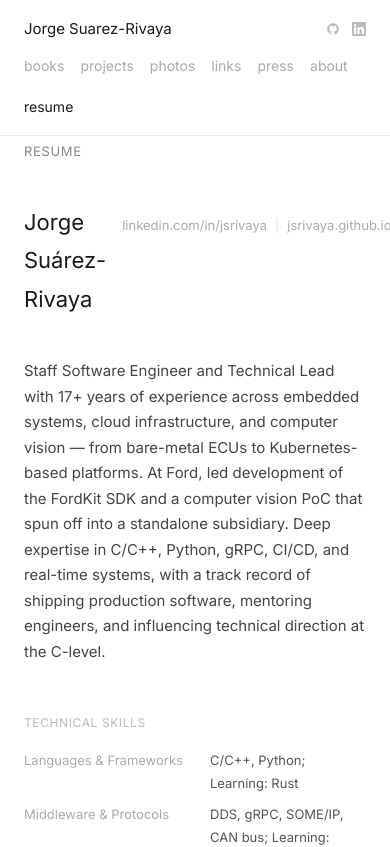
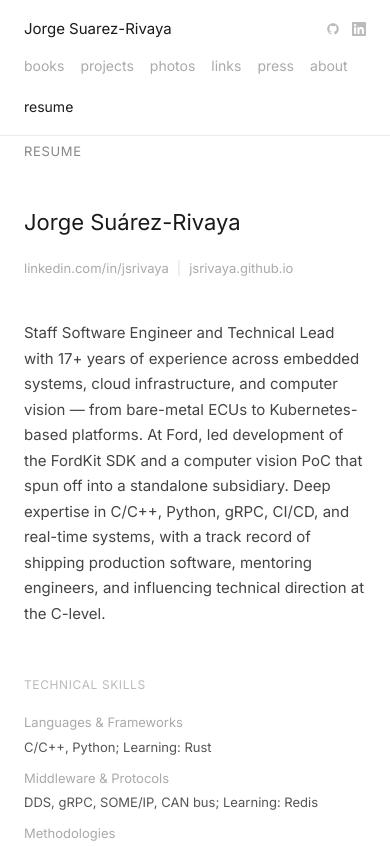
Before and after one commit to jsrivaya/jsrivaya.github.io, a Next.js app: page /resume in a window 390 px wide. Shown: the top 847 px of the page. Built offline with nearby package versions, Linux system fonts and the light colour scheme.

Commit message:
Fix resume page mobile alignment issues
- Header stacks vertically on mobile instead of overflowing
- Skills rows stack label above value on narrow screens
- Remove dangling pipe from experience period dates when they wrap

https://claude.ai/code/session_01DuzvoevXBZcveWbZAM3SDb

```diff
--- a/app/globals.css
+++ b/app/globals.css
@@ -47,4 +47,18 @@ a {
     margin-left: 0 !important;
     padding: 140px 24px 48px !important;
   }
+
+  .resume-header {
+    flex-direction: column;
+    align-items: flex-start;
+  }
+
+  .resume-skills-row {
+    flex-direction: column;
+    gap: 2px !important;
+  }
+
+  .resume-skill-label {
+    min-width: 0 !important;
+  }
 }
--- a/app/resume/page.tsx
+++ b/app/resume/page.tsx
@@ -195,7 +195,7 @@ export default function Resume() {
       </h1>
 
       {/* Header */}
-      <div style={{ display: "flex", justifyContent: "space-between", alignItems: "baseline", marginBottom: "40px", gap: "16px" }}>
+      <div className="resume-header" style={{ display: "flex", justifyContent: "space-between", alignItems: "baseline", marginBottom: "40px", gap: "16px" }}>
         <p style={{ fontSize: "22px", color: "#1a1a1a" }}>Jorge Suárez-Rivaya</p>
         <p style={{ fontSize: "13px", color: "#aaa", whiteSpace: "nowrap" }}>
           <a href="https://www.linkedin.com/in/jsrivaya/" target="_blank" rel="noopener noreferrer" className="entry-link" style={{ color: "#aaa" }}>linkedin.com/in/jsrivaya</a>
@@ -220,8 +220,8 @@ export default function Resume() {
         <p style={label}>Technical Skills</p>
         <div style={{ display: "flex", flexDirection: "column", gap: "8px" }}>
           {skills.map(({ label: l, value }) => (
-            <div key={l} style={{ display: "flex", gap: "16px" }}>
-              <span style={{ fontSize: "13px", color: "#aaa", minWidth: "170px", flexShrink: 0 }}>{l}</span>
+            <div key={l} className="resume-skills-row" style={{ display: "flex", gap: "16px" }}>
+              <span className="resume-skill-label" style={{ fontSize: "13px", color: "#aaa", minWidth: "170px", flexShrink: 0 }}>{l}</span>
               <span style={{ fontSize: "13px", color: "#555" }}>{value}</span>
             </div>
           ))}
@@ -245,7 +245,7 @@ export default function Resume() {
                 <span style={{ fontSize: "14px", color: "#1a1a1a" }}>
                   {job.role}, <span style={{ color: "#aaa" }}>{job.company}, {job.location}</span>
                 </span>
-                <span style={{ fontSize: "12px", color: "#bbb", whiteSpace: "nowrap" }}>| {job.period}</span>
+                <span style={{ fontSize: "12px", color: "#bbb", whiteSpace: "nowrap" }}>{job.period}</span>
               </div>
               <ul style={{ listStyle: "none", padding: 0, margin: 0, display: "flex", flexDirection: "column", gap: "6px" }}>
                 {job.bullets.map((b) => (
```
